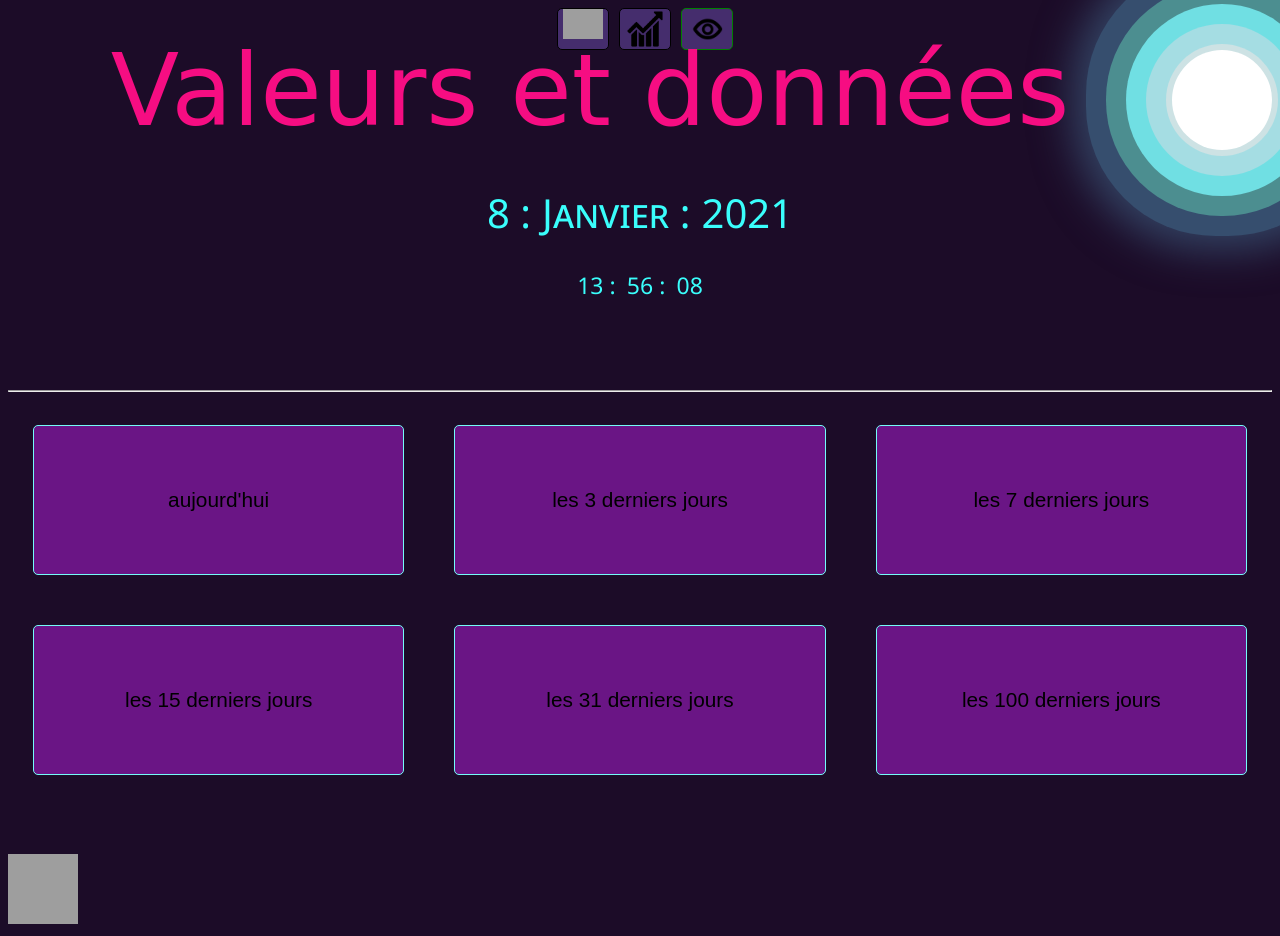
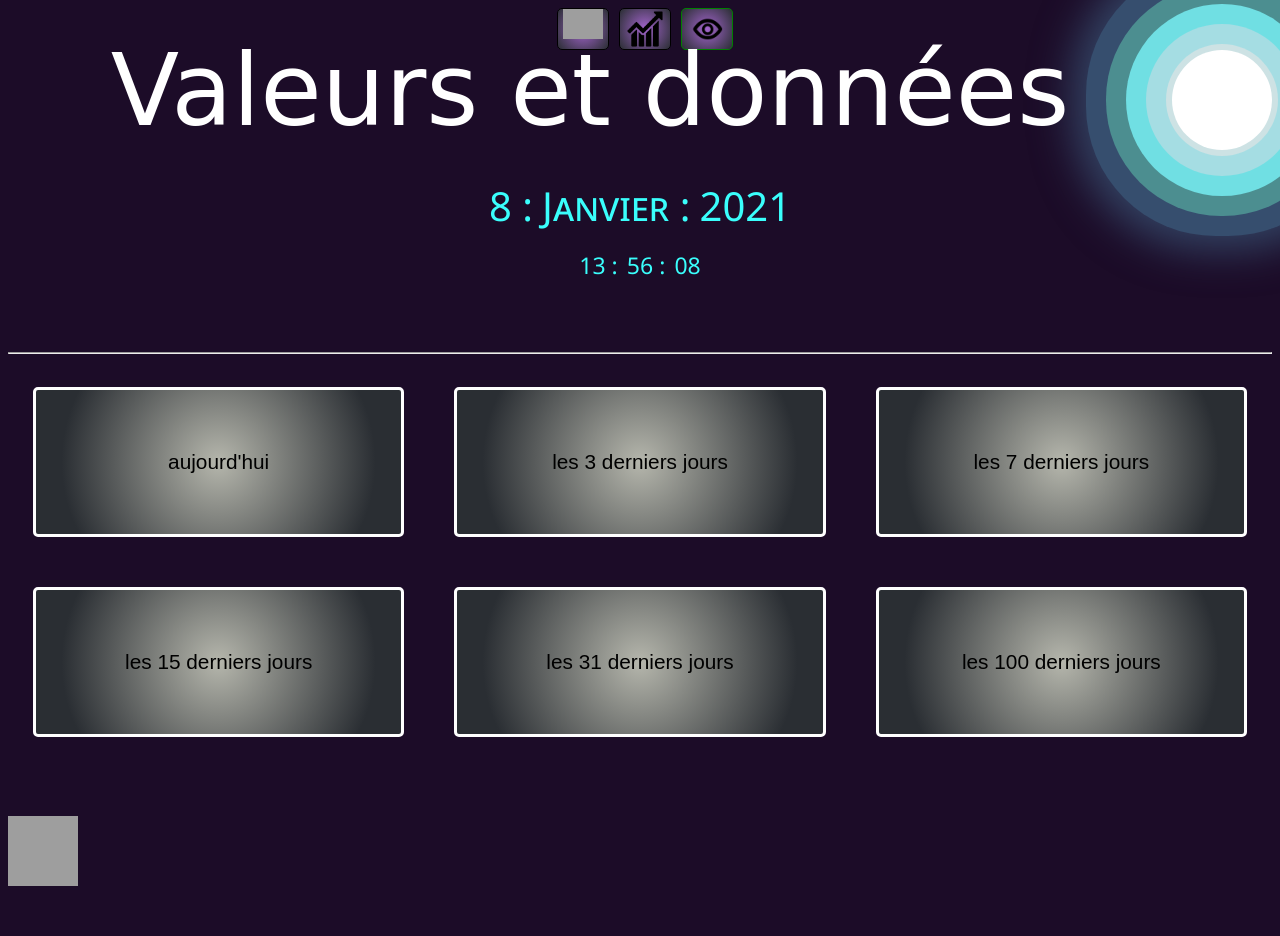
Before and after one commit to theoelsti/MicroProjet, a PHP site: page /mediantest.html in a window 1280 px wide. After the commit the page ends 886 px from the top, so only its background shows below. Run offline with PHP 8.4, Linux system fonts and the light colour scheme; grey boxes are pictures that could not be loaded.

Commit message:
added gradient, changed visualed dog peepee things and sucked cocks

```diff
--- a/RaspBerry/SiteWeb/styles/stylemedian.css
+++ b/RaspBerry/SiteWeb/styles/stylemedian.css
@@ -10,6 +10,9 @@
     font-family: "robot";
     src: url(../fonts/Roboto-Thin.ttf) format("truetype");
 }
+
+
+
 .title{
 	height: 10vh;
 		size: cover;
@@ -24,7 +27,7 @@
 
     font-family: cursive;
     font-size: 100px;
-    color: #F60D82;
+    color: #ffffff;
     }
  /*
 Style pour le soleil
@@ -79,7 +82,7 @@ Style pour la date
 */
 #timedate {
 	text-align: center;
-    font: small-caps lighter 43px/150% "Segoe UI", Frutiger, "Frutiger Linotype", "Dejavu Sans", "Helvetica Neue", Arial, sans-serif;
+    font: small-caps lighter 35px/150% "Segoe UI", Frutiger, "Frutiger Linotype", "Dejavu Sans", "Helvetica Neue", Arial, sans-serif;
     color :#3afefc;
   }
 #mi{
@@ -192,12 +195,14 @@ Style pour la date
 	align-items: center;
 }
 
+
 .buttonl{
 	justify-content: center;
 	position: center;
-    margin: 25px;
-    background-color: #6A1585;
-    border: solid #74FCF8 1px;
+	margin: 25px;
+	background: rgb(181,182,172);
+	background: radial-gradient(circle, rgba(181,182,172,1) 0%, rgba(42,46,51,1) 80%);
+	border: solid #ffffff 3px;
     border-radius: 5px;
     width:470px;
     height: 150px;
@@ -225,7 +230,7 @@ Style pour la date
 
     font-family: cursive;
     font-size: 20px;
-    color: #da5757;
+    color: #ffffff;
 	}
 
 .texte3{
@@ -242,7 +247,7 @@ Style pour la date
 
    	font-family: cursive;
    	font-size: 35px;
-   	color: #da5757;
+   	color: #ffffff;
 	}
 
 .line3{
@@ -251,3 +256,13 @@ Style pour la date
 	color: #a5dde3;
 	width: 100%;
 	}
+
+.menubutton{
+	background: rgb(163,101,205);
+	background: radial-gradient(circle, rgba(163,101,205,1) 0%, rgba(42,46,51,1) 100%);
+}
+
+.imageback{
+	opacity: 25%;
+
+}
```
Also changed, not shown: RaspBerry/SiteWeb/median.html (+7 -7 lines), RaspBerry/SiteWeb/images/1c80682cac4ef6639c0d20e1540a267f.jpg (added), RaspBerry/SiteWeb/styles/medianjs.js (added).
